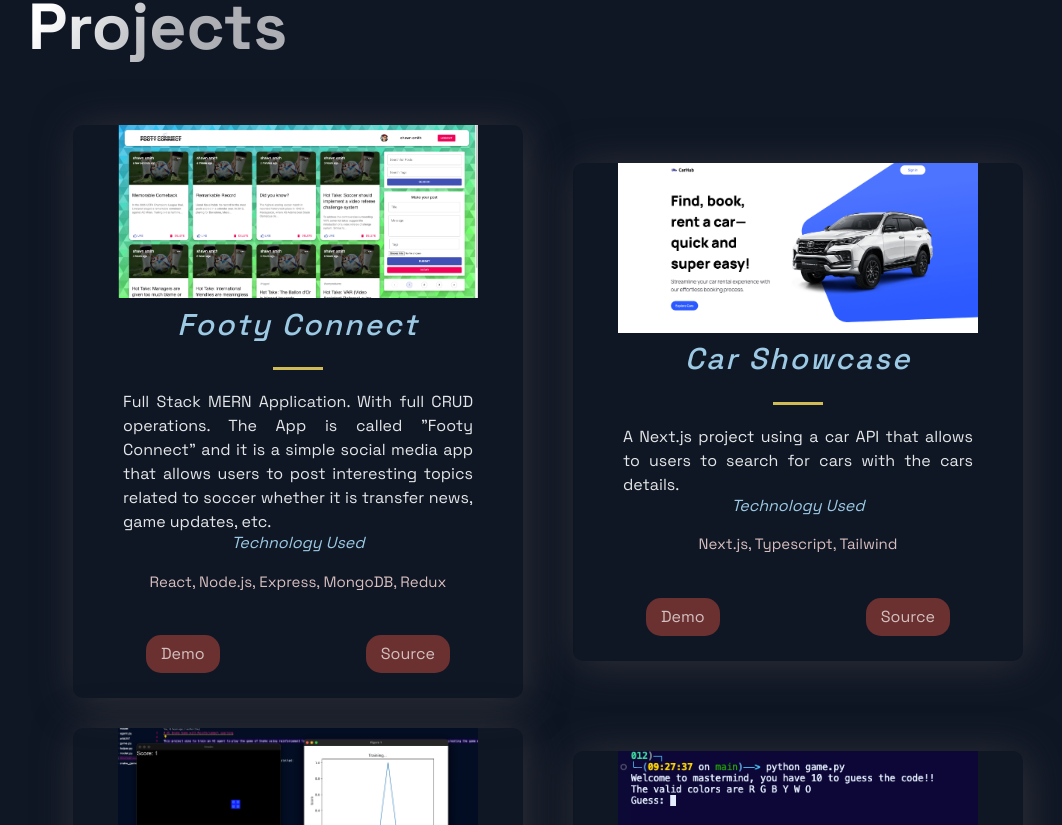
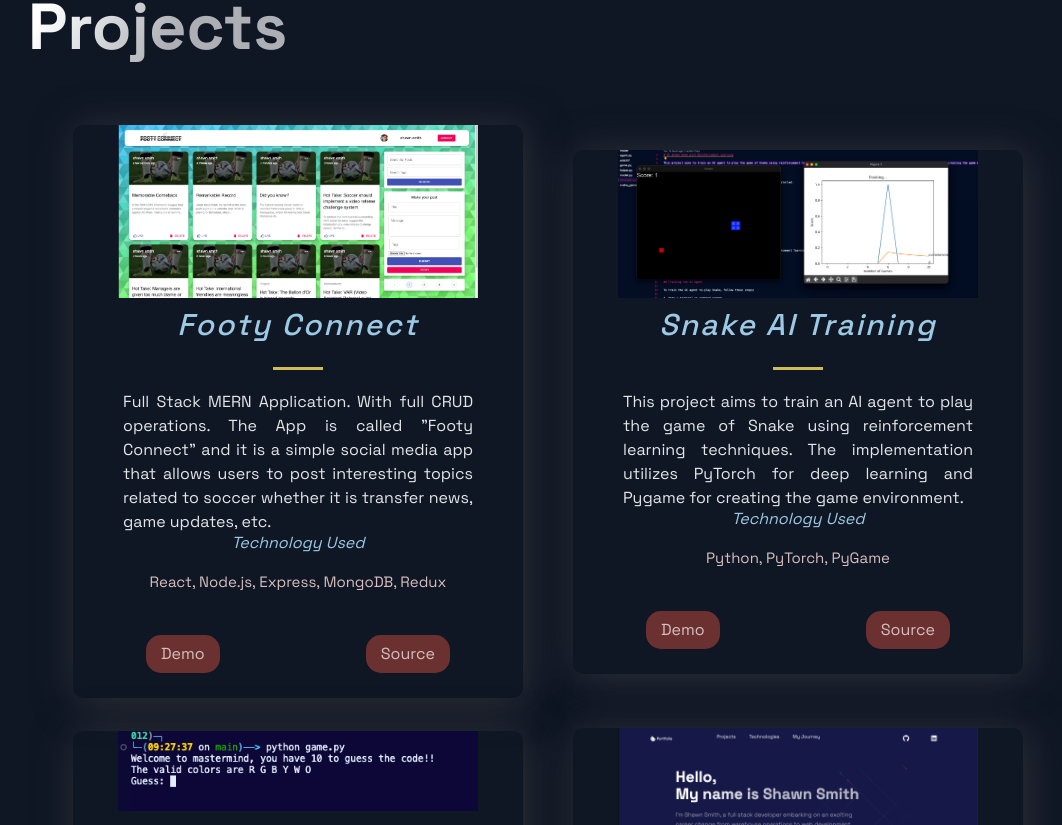
Before and after one commit to Shawn-Smith24/portfolio-site, a Next.js app: page / in a window 1280 px wide. Shown: the part 895-1720 px from the top of the page, without its empty margins (92-1154 px from the left). Built offline with nearby package versions, Linux system fonts and the light colour scheme.

Commit message:
edit constants

```diff
--- a/src/constants/constants.js
+++ b/src/constants/constants.js
@@ -10,15 +10,7 @@ export const projects = [
     id: 0
   },
 
-  {
-    title: 'Car Showcase',
-    description: 'A Next.js project using a car API that allows to users to search for cars with the cars details.',
-    image: '/images/AutoshopPhoto.png',
-    tags: ['Next.js, Typescript, Tailwind '],
-    source: 'https://github.com/Shawn-Smith24/autoshop',
-    demo: 'https://autoshop-five.vercel.app/',
-    id: 1
-  },
+
   {
     title: 'Snake AI Training',
     description: 'This project aims to train an AI agent to play the game of Snake using reinforcement learning techniques. The implementation utilizes PyTorch for deep learning and Pygame for creating the game environment.',
```
